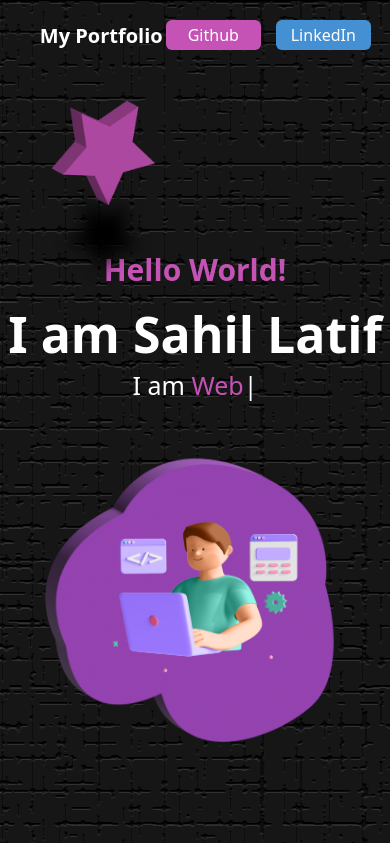
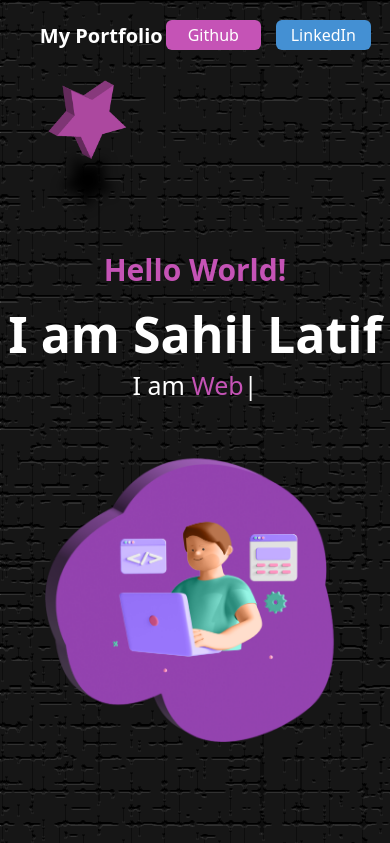
Before and after one commit to Sahillatif0/Portfolio, a plain HTML site: page index.html in a window 390 px wide. Shown: the top 843 px of the page. Drawn offline with nearby package versions, Linux system fonts and the light colour scheme.

Commit message:
Update style.css

```diff
--- a/style.css
+++ b/style.css
@@ -272,6 +272,9 @@ body{
 .skill h1{
     white-space: nowrap;
 }
+.skill p, .sections p{
+    text-align: center;
+}
 .space{
     display: flex;
     width: 100vw;
@@ -507,7 +510,9 @@ display: flex;
     height: 300px;
 }
 .star{
-    top: 100px;
+    top: 80px;
+    width: 150px;
+    height: 150px;
 }
 #hspace{
     display: flex;
@@ -520,7 +525,6 @@ display: flex;
     height: max-content;
 }
 .skill p, .sections p{
-    text-align: center;
     margin-left: 30px;
     margin-right: 30px;
 }
```
